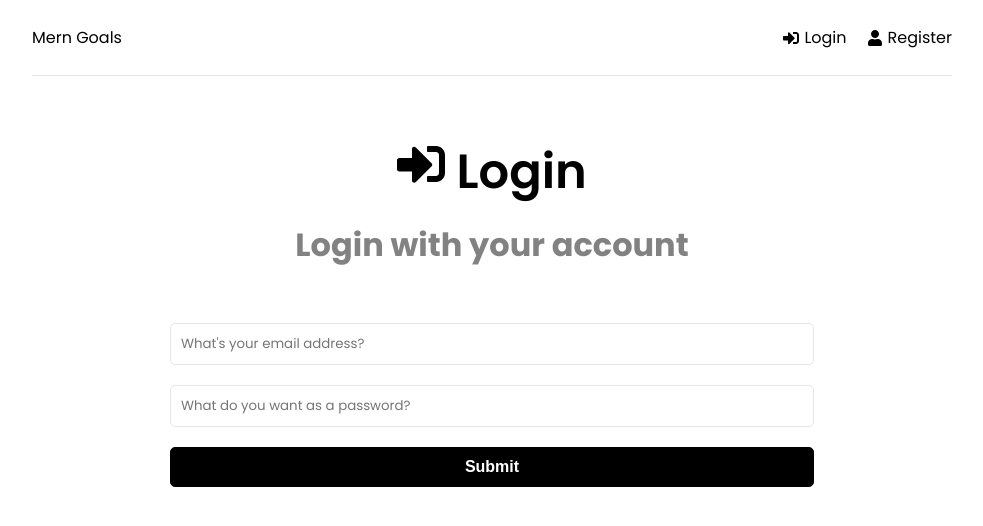
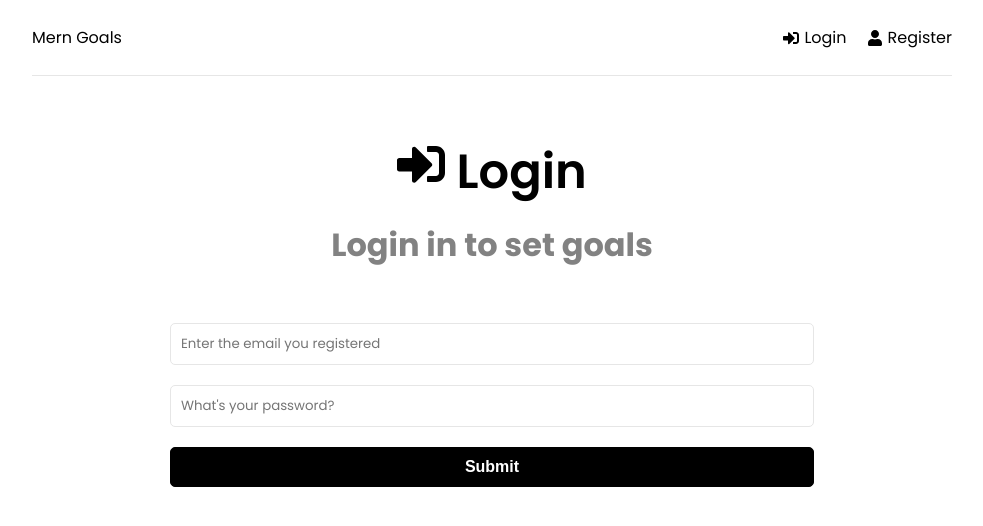
Before and after one commit to X-DSI/mern-goals, a React (Create React App) app in the folder frontend/: page /login in a window 1280 px wide. Shown: the top 526 px of the page, without its empty margins (148-1131 px from the left). Built offline with nearby package versions, Linux system fonts and the light colour scheme.

Commit message:
Done Login Page

```diff
--- a/frontend/src/pages/Login.jsx
+++ b/frontend/src/pages/Login.jsx
@@ -25,7 +25,7 @@ function Login() {
         <h1>
           <FaSignInAlt /> Login
         </h1>
-        <p>Login with your account</p>
+        <p>Login in to set goals</p>
       </section>
       <section className="form">
         <form onSubmit={onSubmit}>
@@ -36,7 +36,7 @@ function Login() {
               id="email"
               name="email"
               value={email}
-              placeholder="What's your email address?"
+              placeholder="Enter the email you registered"
               onChange={onChange}
             />
           </div>
@@ -47,7 +47,7 @@ function Login() {
               id="password"
               name="password"
               value={password}
-              placeholder="What do you want as a password?"
+              placeholder="What's your password?"
               onChange={onChange}
             />
           </div>
```
